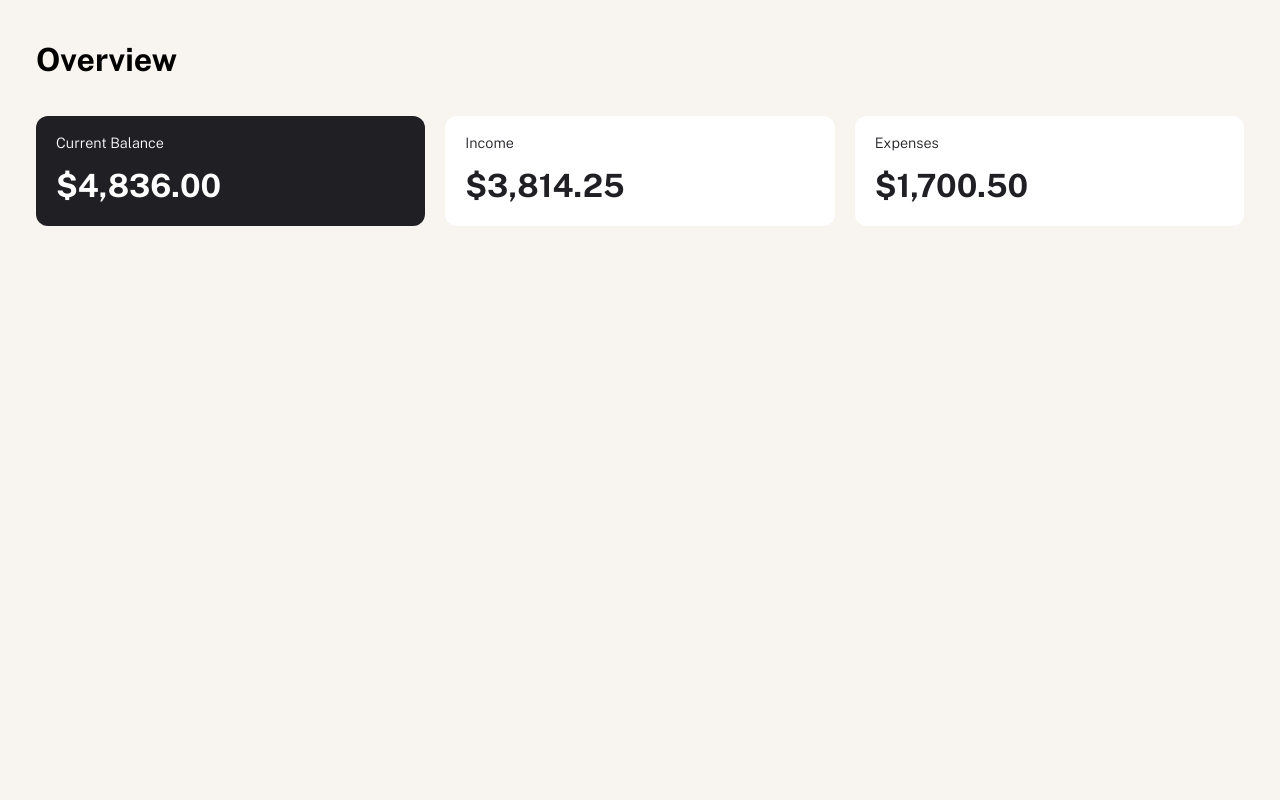
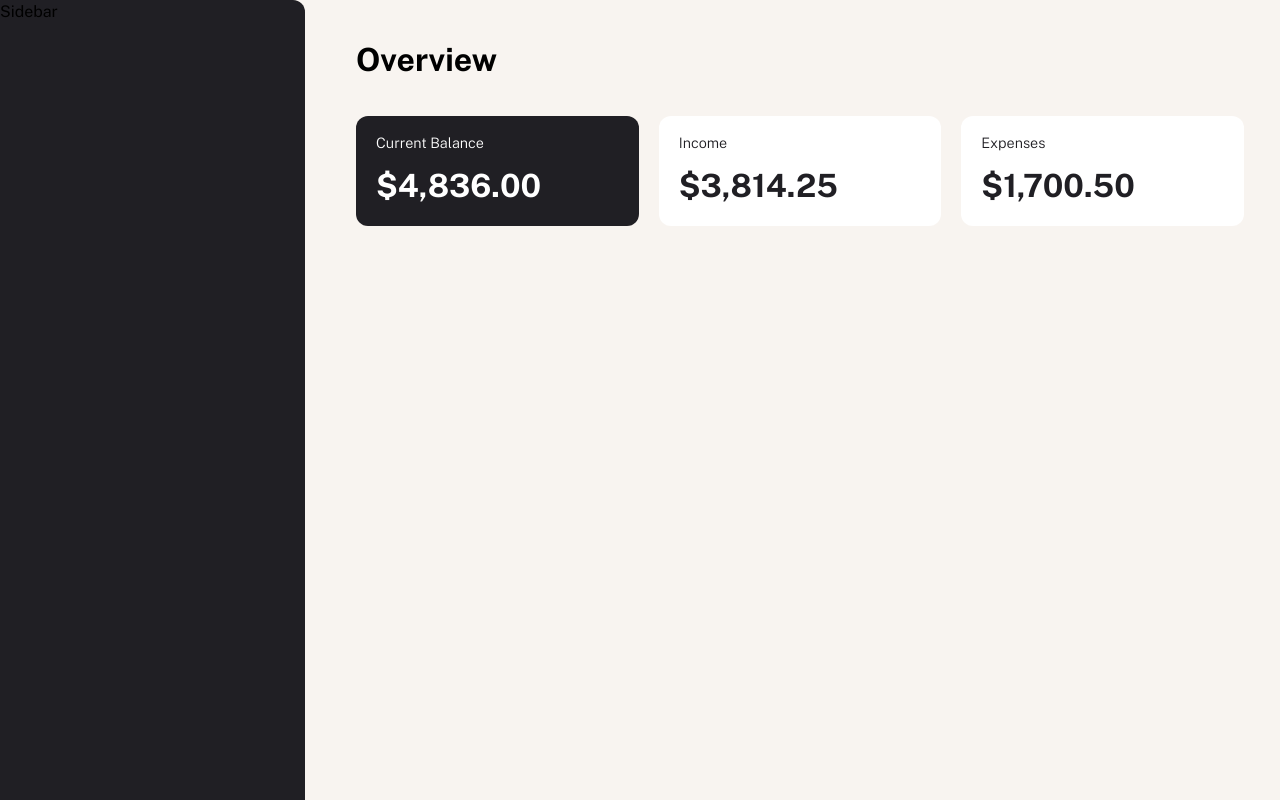
Before and after one commit to salmafadlabdulrahman/Personal-Finance-App, a Next.js app: page / in a window 1280 px wide. Built offline with nearby package versions, Linux system fonts and the light colour scheme.

Commit message:
build the sidebar

```diff
--- a/app/component/Sidebar.tsx
+++ b/app/component/Sidebar.tsx
@@ -1,9 +1,11 @@
-import React from 'react'
-
 const Sidebar = () => {
   return (
-    <div>Sidebar</div>
-  )
-}
+    <div className="block">
+      <div className="bg-grey900 h-screen w-[305px] rounded-se-xl fixed">
+        Sidebar
+      </div>
+    </div>
+  );
+};
 
-export default Sidebar
+export default Sidebar;
--- a/app/page.tsx
+++ b/app/page.tsx
@@ -1,16 +1,17 @@
+import Sidebar from "./component/Sidebar";
 import Overview from "./pages/overview/page";
 
 export default function Home() {
   return (
     <div>
-      <Overview />
+      <div className="xl:flex gap-[20em]">
+        <div className="hidden xl:block ">
+          <Sidebar />
+        </div>
+        <div className="xl:grow">
+          <Overview />
+        </div>
+      </div>
     </div>
   );
 }
-
-{/*<Link href={"/"}>Home</Link>
-      <Link href={"/pages/overview"}>Overview</Link>
-      <Link href={"/pages/transactions"}>Transactions</Link>
-      <Link href={"/pages/budgets"}>Budgets</Link>
-      <Link href={"/pages/pots"}>Pots</Link>
-      <Link href={"/pages/recurringbills"}>Recurring Bills</Link> */}
--- a/app/pages/overview/page.tsx
+++ b/app/pages/overview/page.tsx
@@ -6,7 +6,7 @@
   const { current, income, expenses } = data.balance;
   return (
     <div>
-      <div className="p-5  md:p-9 ">
+      <div className="p-5 md:p-9">
         <h2 className="font-bold text-[2em]">Overview</h2>
         <div className="mt-8 md:flex items-center justify-center gap-5">
           <Card
```
